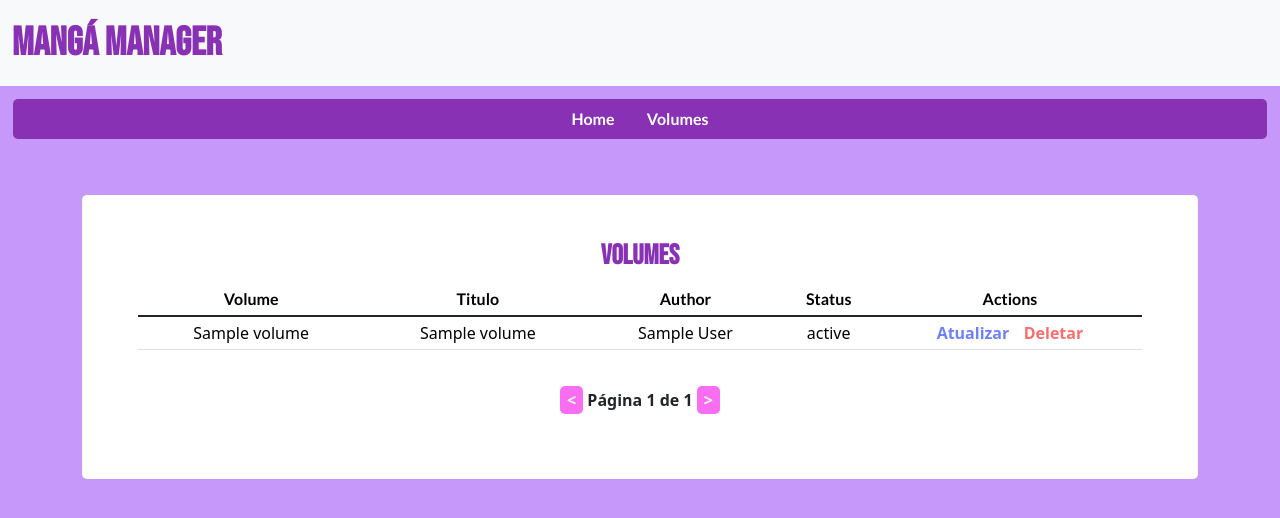
After one commit to laribalera/manga_coll_new, a Flask app: page /volumes_page in a window 1280 px wide. The commit adds this page. Shown: the top 518 px of the page. Run offline with Flask 3, Linux system fonts and the light colour scheme; a database or web service that is not in the repository returns one stand-in record (values such as "Sample title"); some web fonts are replaced.

Commit message:
volumes_page weee

```diff
--- a/app.py
+++ b/app.py
@@ -59,5 +59,12 @@ def index():
 
     return render_template('new_index.html', title_data=title_data, vol_data=vol_data, result=result, manga_det=json.dumps(serialized_manga_det))
 
+@app.route('/volumes_page')
+def volumes_page():
+    vol_data = list(collection_volumes.find({}))
+
+    return render_template('volumes_page.html', vol_data=vol_data)
+
+
 if __name__ == '__main__':
     app.run(debug=True)
--- a/static/style.css
+++ b/static/style.css
@@ -77,19 +77,17 @@ body {
 }
 
 .update-btn{
-    background-color: rgba(47, 76, 245, 0.7);
-    color: #fff;
+    color:rgba(47, 76, 245, 0.7);
     text-decoration: none;
     font-weight: bold;
     border-radius: 5px;
-    padding: 2%;
+    padding: 0%;
     margin: 2%;
 
 }
 
 .delete-btn{
-    background-color: rgba(245, 47, 47, 0.7);
-    color: #fff;
+    color: rgba(245, 47, 47, 0.7);
     text-decoration: none;
     font-weight: bold;
     border-radius: 5px;
--- /dev/null
+++ b/templates/volumes_page.html
@@ -0,0 +1,132 @@
+<!DOCTYPE html>
+<html lang="">
+
+<head>
+    <meta charset="UTF-8">
+    <meta http-equiv="X-UA-Compatible" content="IE=edge">
+    <meta name="viewport" content="width=device-width, initial-scale=1.0">
+
+    <title>Mangá Manager</title>
+
+    <link href="https://cdn.jsdelivr.net/npm/bootstrap@5.3.2/dist/css/bootstrap.min.css" rel="stylesheet"
+        integrity="sha384-T3c6CoIi6uLrA9TneNEoa7RxnatzjcDSCmG1MXxSR1GAsXEV/Dwwykc2MPK8M2HN" crossorigin="anonymous">
+    <script src="https://cdn.jsdelivr.net/npm/bootstrap@5.3.3/dist/js/bootstrap.bundle.min.js"
+        integrity="sha384-YvpcrYf0tY3lHB60NNkmXc5s9fDVZLESaAA55NDzOxhy9GkcIdslK1eN7N6jIeHz"
+        crossorigin="anonymous"></script>
+    <link href="static/style.css" rel="stylesheet">
+</head>
+<body>
+    <nav class="navbar bg-body-tertiary">
+        <div class="container-fluid">
+          <span class="navbar-brand mb-0 main-titulo">Mangá Manager</span>
+        </div>
+    </nav>
+
+      <ul class="nav justify-content-center nav-style">
+        <li class="nav-item">
+          <a class="nav-link" aria-current="page" href="{{ url_for('index') }}">Home</a>
+        </li>
+        <li class="nav-item">
+          <a class="nav-link" href="{{ url_for('volumes_page') }}">Volumes</a>
+        </li>
+      </ul>
+
+      <div class="container">
+        <div class="div-style">
+            <h3 class="sub-titulos">Volumes</h3>
+            <table class="table table-hover table-sm table-resumo" id="table-vol">
+                <thead>
+                    <tr>
+                        <th scope="col">Volume</th>
+                        <th scope="col">Titulo</th>
+                        <th scope="col">Author</th>
+                        <th scope="col">Status</th>
+                        <th scope="col">Actions</th>
+                    </tr>
+                </thead>
+
+                <tbody class="table-group-divider">
+                    {% for entry in vol_data %}
+                    <tr>
+                        <td>{{ entry.volume }}</td>
+                        <td>{{ entry.titulo }}</td>
+                        <td>{{ entry.author }}</td>
+                        <td>{{ entry.status }}</td>
+                        <td>
+                            <a class="update-btn" href="">Atualizar</a>
+                            <a class="delete-btn" href="">Deletar</a>
+                        </td>
+                    </tr>
+                    {% endfor %}
+                </tbody>
+            </table>
+
+            <div class="div-pag" id="pag">
+                <div class="pag-btn-group">
+                    <button id="back">&#60;</button>
+                    <span id="pagina"></span>
+                    <button id="next">&#62;</button>
+                </div>
+            </div>
+        </div><!--fim div-style-->
+
+      </div><!--fim container-->
+
+      <script>
+        const lines = 20;
+        let current = 1;
+
+        const table = document.getElementById('table-vol');
+        const pag = document.getElementById('pag');
+        const back = document.getElementById('back');
+        const next = document.getElementById('next');
+        const pageSpan = document.getElementById('pagina');
+
+        function loadData() {
+            const linhas = table.rows;
+            const allLines = linhas.length - 1;
+            const totalPages = Math.ceil(allLines / lines);
+
+            // Esconde todas as linhas
+            for (let i = 1; i < linhas.length; i++) {
+                linhas[i].style.display = 'none';
+            }
+
+            const ini = (current - 1) * lines + 1;
+            let end = ini + lines - 1;
+            if (end > allLines) {
+                end = allLines;
+            }
+
+            for (let i = ini; i <= end; i++) {
+                linhas[i].style.display = '';
+            }
+
+            pageSpan.innerText = `Página ${current} de ${totalPages}`;
+        }
+
+        function goToPage(pagina) {
+            current = pagina;
+            loadData();
+        }
+
+        back.addEventListener('click', () => {
+            if (current > 1) {
+                goToPage(current - 1);
+            }
+        });
+
+        next.addEventListener('click', () => {
+            const allLines = table.rows.length - 1;
+            const totalPages = Math.ceil(allLines / lines);
+
+            if (current < totalPages) {
+                goToPage(current + 1);
+            }
+        });
+
+        loadData();
+    </script>
+</body>
+
+</html>
```
Also changed, not shown: templates/new_index.html (+7 -13 lines).
